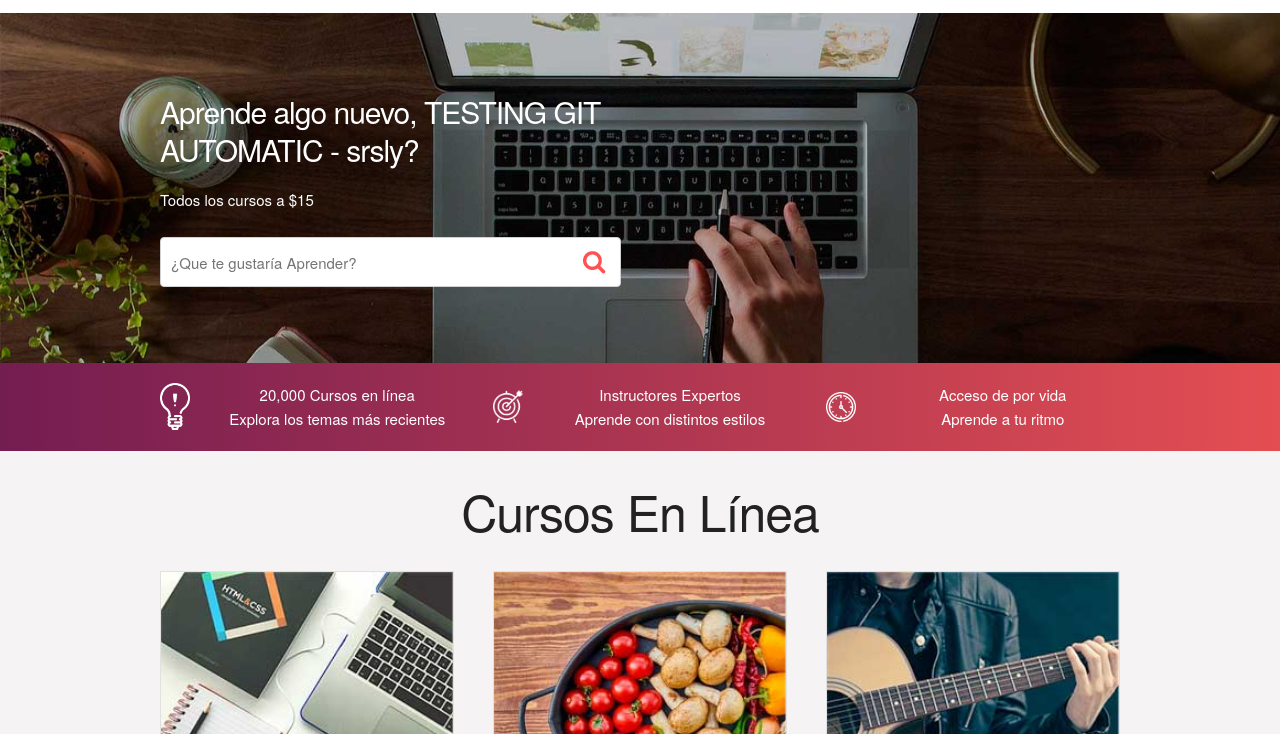
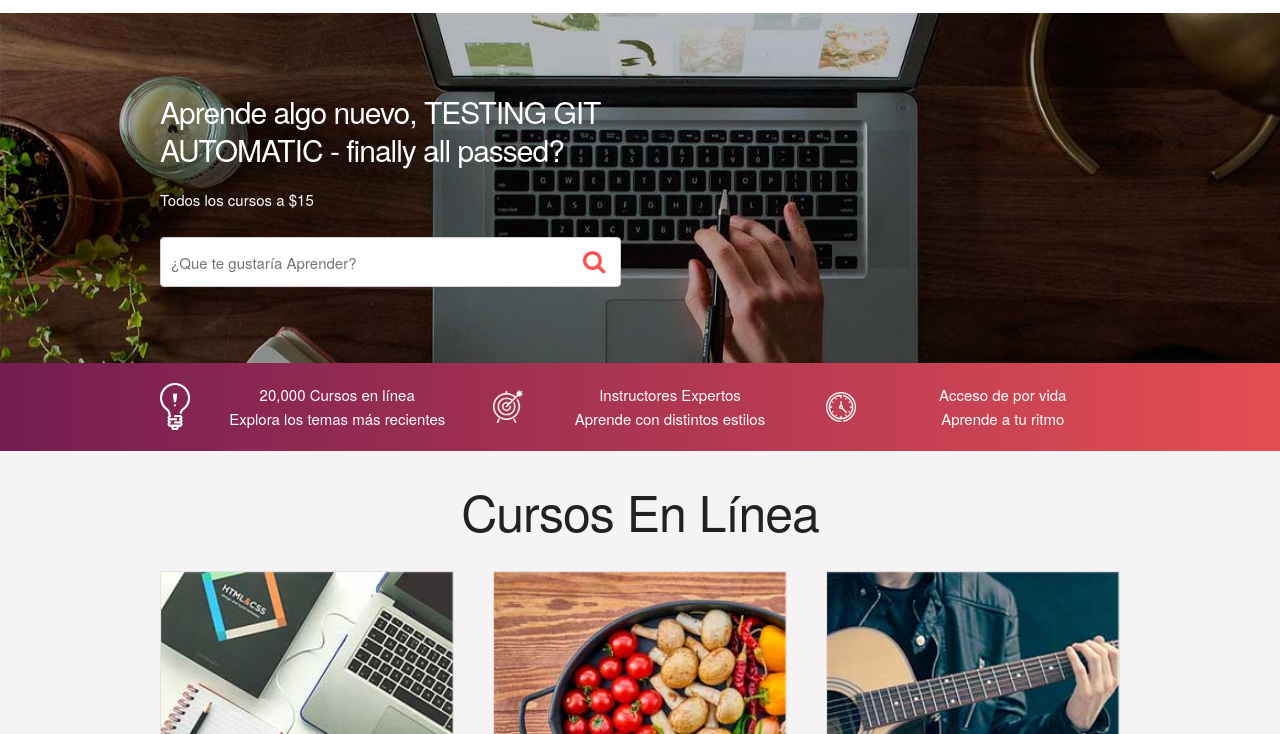
Before and after one commit to Alexander-Calderon/jsprojects__carrito, a website: page index.html in a window 1280 px wide. Shown: the part 66-800 px from the top of the page. Drawn offline with Linux system fonts and the light colour scheme.

Commit message:
trying to deploy23

```diff
--- a/index.html
+++ b/index.html
@@ -50,7 +50,7 @@
             <div class="row">
                     <div class="six columns">
                         <div class="contenido-hero">
-                                <h2>Aprende algo nuevo, TESTING GIT AUTOMATIC - srsly?</h2>
+                                <h2>Aprende algo nuevo, TESTING GIT AUTOMATIC - finally all passed?</h2>
                                 <p>Todos los cursos a $15</p>
                                 <form action="#" id="busqueda" method="post" class="formulario">
                                     <input class="u-full-width" type="text" placeholder="¿Que te gustaría Aprender?" id="buscador">
```
